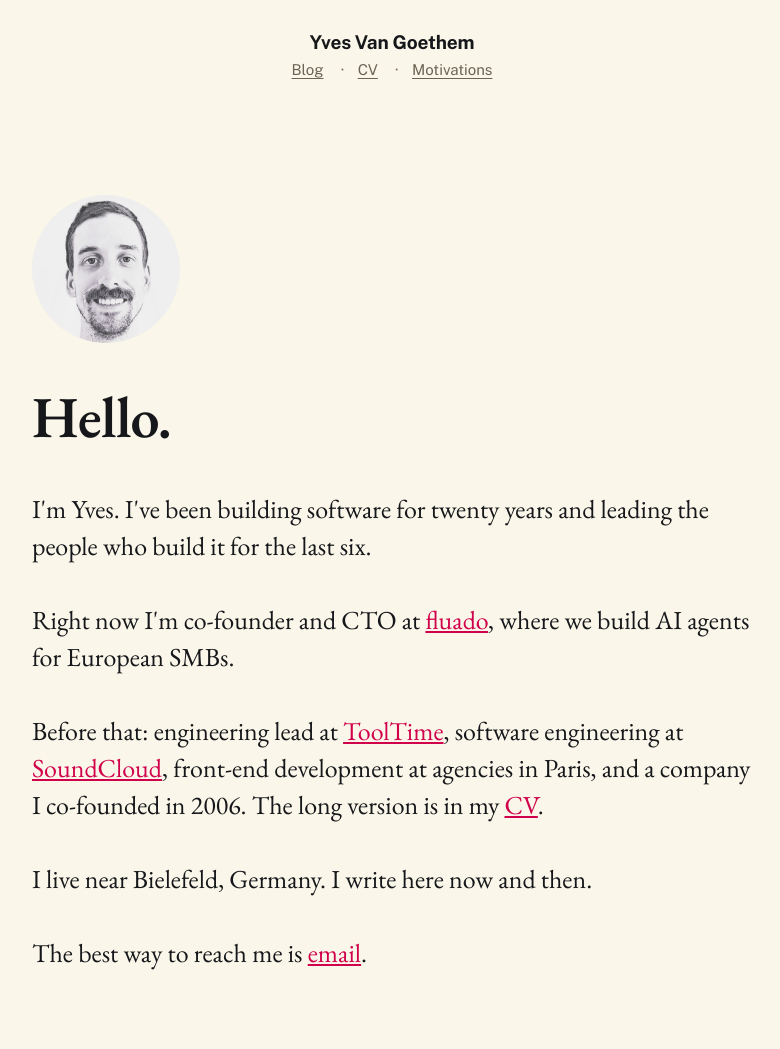
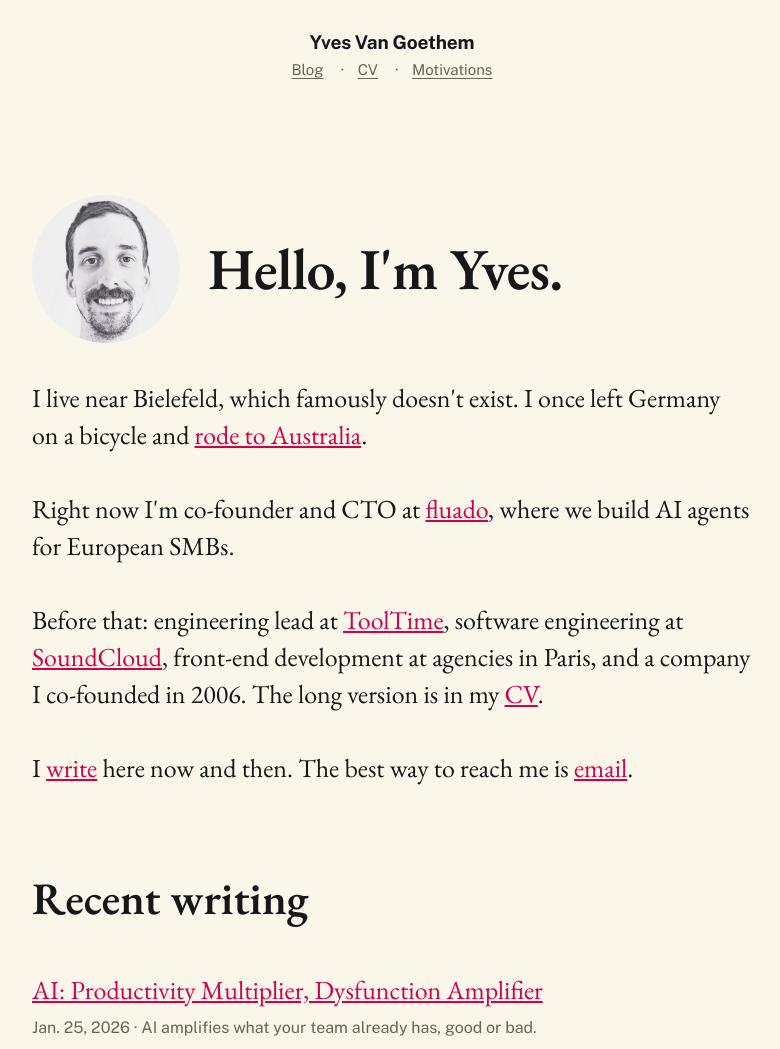
Before and after one commit to yvg/yvg.github.io, a website: page index.html in a window 1280 px wide. Shown: the top 1049 px of the page, without its empty margins (248-1028 px from the left). Drawn offline with Linux system fonts and the light colour scheme.

Commit message:
Add photo to the homepage, rewrite the intro

```diff
--- a/index.html
+++ b/index.html
@@ -4,7 +4,7 @@
     <meta charset="utf-8">
     <meta name="viewport" content="width=device-width, initial-scale=1.0">
     <title>Yves Van Goethem</title>
-    <meta name="description" content="Yves Van Goethem. Software engineer and engineering leader, based near Bielefeld, Germany. Writing about software, teams, and how they ship.">
+    <meta name="description" content="Yves Van Goethem, co-founder and CTO at fluado, living near Bielefeld, Germany. Occasional writing about software and teams.">
     <link rel="stylesheet" href="/styles.css">
     <link rel="me" href="https://github.com/yvg">
     <link rel="me" href="https://indieweb.social/@yvg">
@@ -22,18 +22,18 @@
     </nav>
 
     <main>
-      <figure class="portrait">
-        <img src="/assets/yvg.jpg" alt="Yves Van Goethem" width="500" height="500">
-      </figure>
-
-      <h1>Hello.</h1>
+      <div class="greeting">
+        <figure class="portrait">
+          <img src="/assets/yvg.jpg" alt="Yves Van Goethem" width="500" height="500">
+        </figure>
+        <h1>Hello, I'm Yves.</h1>
+      </div>
 
       <div class="intro">
-        <p>I'm Yves. I've been building software for twenty years and leading the people who build it for the last six.</p>
+        <p>I live near Bielefeld, which famously doesn't exist. I once left Germany on a bicycle and <a href="https://tyronomads.com">rode to Australia</a>.</p>
         <p>Right now I'm co-founder and CTO at <a href="https://fluado.com">fluado</a>, where we build AI agents for European SMBs.</p>
         <p>Before that: engineering lead at <a href="https://tooltime.tech">ToolTime</a>, software engineering at <a href="https://soundcloud.com">SoundCloud</a>, front-end development at agencies in Paris, and a company I co-founded in 2006. The long version is in my <a href="/cv/">CV</a>.</p>
-        <p>I live near Bielefeld, Germany. I write here now and then.</p>
-        <p>The best way to reach me is <a href="mailto:contact%40yves.vg">email</a>.</p>
+        <p>I <a href="/blog/">write</a> here now and then. The best way to reach me is <a href="mailto:contact%40yves.vg">email</a>.</p>
       </div>
 
       <h2>Recent writing</h2>
--- a/styles.css
+++ b/styles.css
@@ -241,11 +241,13 @@
 
 /* ------------------------------------------------------- homepage ------ */
 
-/* square, 4 units tall at every breakpoint, so the text below stays on grid */
+/* Square, 4 units tall at every breakpoint, so the text below stays on grid.
+   Stacked on phones; from the tablet up it sits beside the greeting. */
 .portrait {
   width: 112px;
   height: 112px;
   margin-bottom: 28px;
+  flex: none;
 }
 
 .portrait img {
@@ -315,6 +317,17 @@
 
   main > p:first-child { font-size: 14px; line-height: 32px; margin-bottom: 32px; }
 
+  /* 128 photo + 32 below = 160 = 5u */
+  .greeting {
+    display: flex;
+    align-items: center;
+    gap: 24px;
+    margin-bottom: 32px;
+  }
+
+  .greeting .portrait,
+  .greeting h1 { margin-bottom: 0; }
+
   .portrait { width: 128px; height: 128px; margin-bottom: 32px; }
   .postlist li + li { margin-top: 32px; }
   .postlist .meta { font-size: 15px; line-height: 32px; }
@@ -351,6 +364,8 @@
 
   main > p:first-child { line-height: 37px; margin-bottom: 37px; }
 
+  /* 148 photo + 37 below = 185 = 5u */
+  .greeting { gap: 28px; margin-bottom: 37px; }
   .portrait { width: 148px; height: 148px; margin-bottom: 37px; }
   .postlist li + li { margin-top: 37px; }
   .postlist .meta { font-size: 16px; line-height: 37px; }
```
